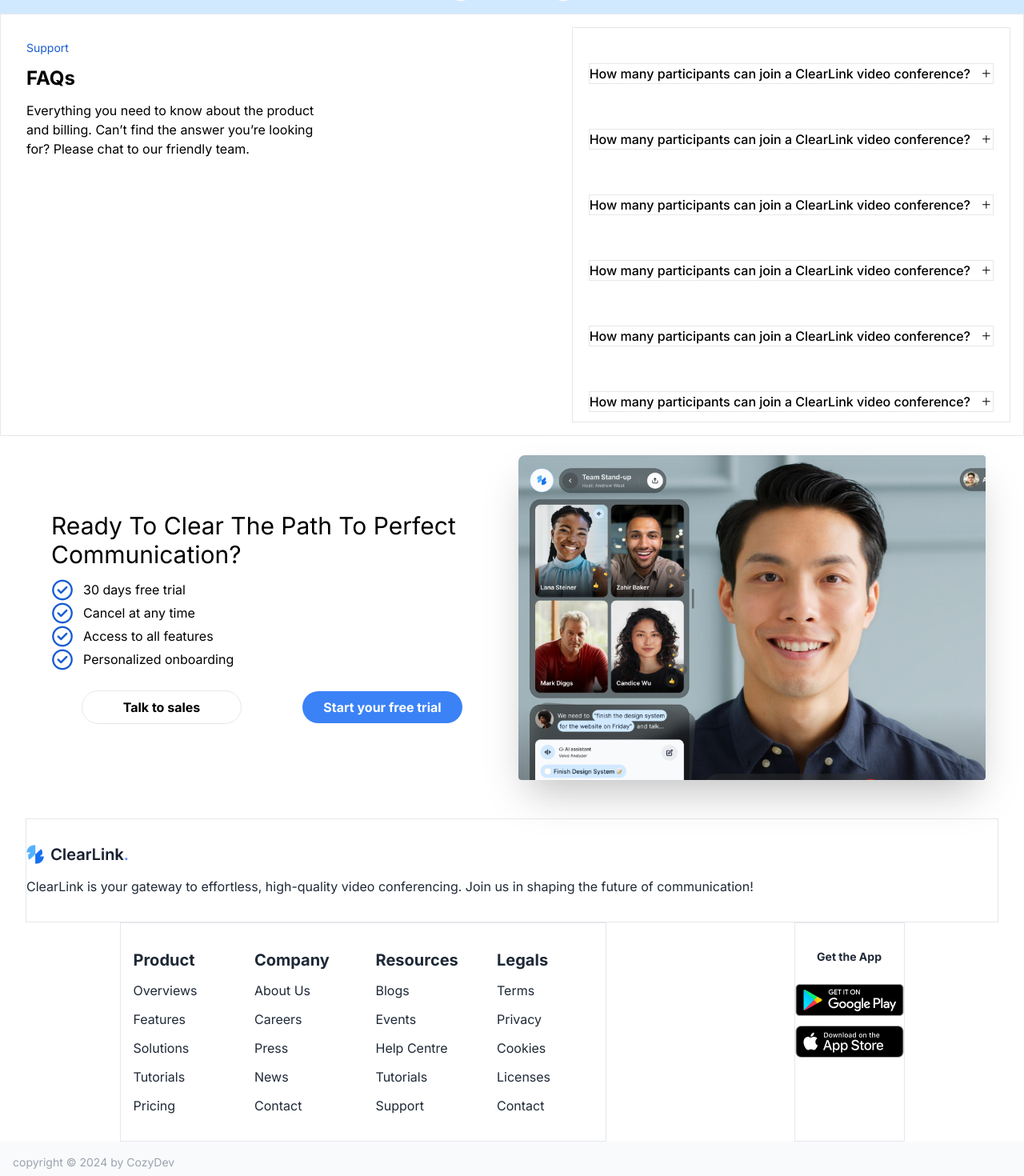
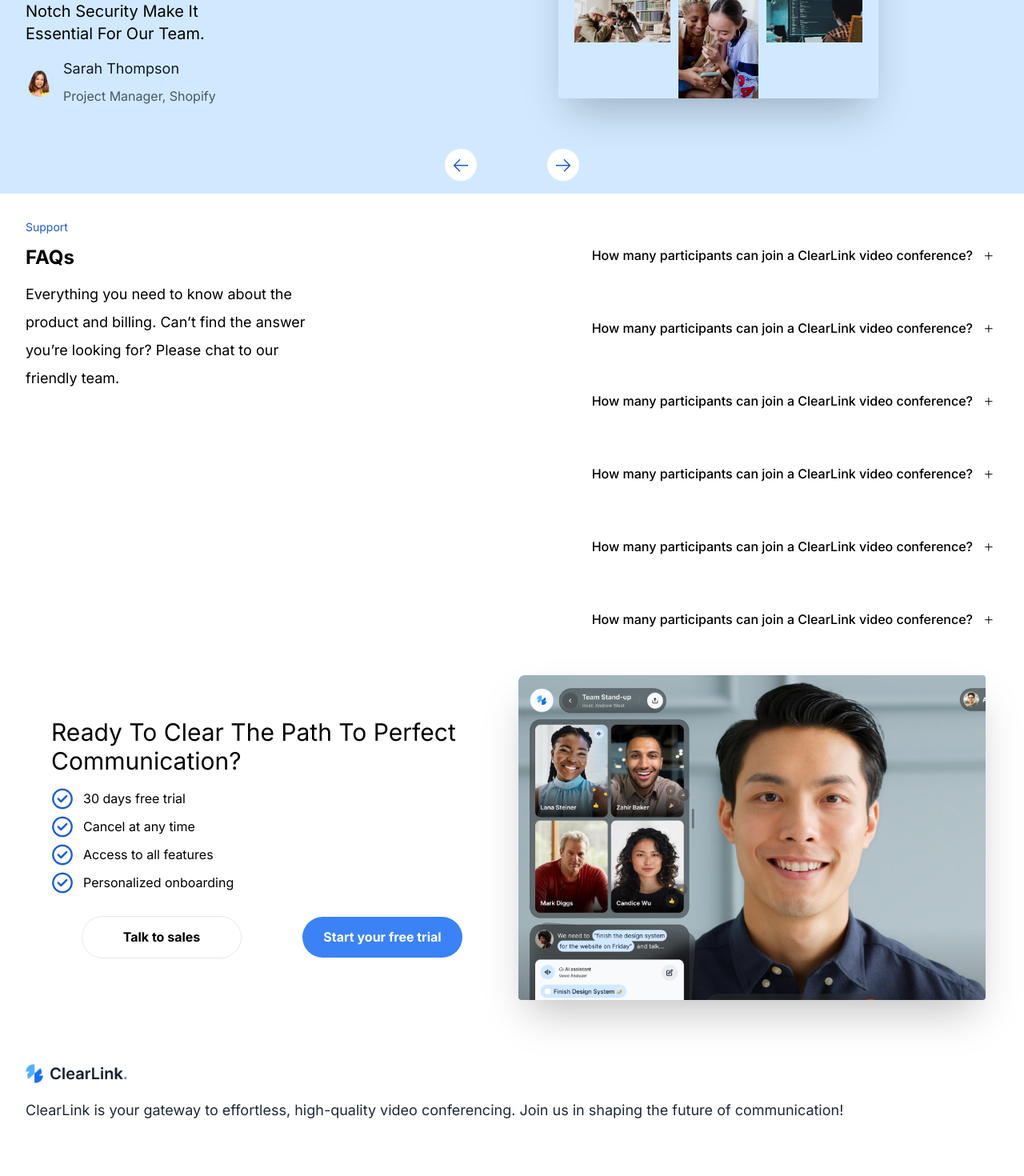
Before and after one commit to Usohps/TalentSync-Assesment, a Next.js app: page / in a window 1280 px wide. Shown: the part 1580-3050 px from the top of the page at 80% size. Built offline with nearby package versions, Linux system fonts and the light colour scheme.

Commit message:
new update

```diff
--- a/src/app/globals.css
+++ b/src/app/globals.css
@@ -8,7 +8,10 @@
   }
 }
 body{
-  line-height: 35x;
+  line-height: 35px;
+}
+p{
+  font-size: large;
 }
 @layer components{
   .hero {
--- a/src/components/Accordion/Accordion.jsx
+++ b/src/components/Accordion/Accordion.jsx
@@ -14,7 +14,7 @@ function AccordionCard({ title, content}) {
         <div className="grid divide-y divide-neutral-200 max-w-xl mx-auto mt-8">
           <div onClick={toggle} className="py-3 max-w-400px">
             <details className="group">
-              <summary className=" border space-x-3 flex justify-between items-center font-medium cursor-pointer list-none">
+              <summary className="  space-x-3 flex justify-between items-center font-medium cursor-pointer list-none">
                 <span>{title}</span>
                 <span className="transition group-open:rotate-180">
                   {!isOpen ? <GoPlus /> : <FiMinus />}
--- a/src/components/Accordion/index.jsx
+++ b/src/components/Accordion/index.jsx
@@ -8,7 +8,7 @@ function AccordionItem() {
 
   //template with stlyes below
   return (
-    <div className="flex flex-col items-center border  md:min-w-[500px]">
+    <div className="flex flex-col items-center md:min-w-[500px]">
       {datas &&
         datas.map((data, index) => {
           return <AccordionCard key={index} title={data.title} content={data.content} />;
--- a/src/components/Banner/Banner.jsx
+++ b/src/components/Banner/Banner.jsx
@@ -32,7 +32,7 @@ function Banner() {
       >
         <div className="md:container pt-20 border border-red-200 md:m-auto space-y-4">
           <div className=" grid grid-cols-1 lg:grid-cols-2  items-center">
-            <div data-aos="zoom-in" className="p-2 border space-y-3">
+            <div data-aos="zoom-in" className="p-2  border space-y-3">
               <h1
                 data-aos="fade-up"
                 data-aos-delay="300"
@@ -73,7 +73,7 @@ function Banner() {
                 </div>
               </div>
             </div>
-            <div className="w-full flex justify-center items-center">
+            <div className="w-full flex md:justify-center md:items-center">
               <Image
                 data-aos="zoom-in"
                 src={banner_img}
@@ -235,7 +235,7 @@ function Banner() {
                 </div>
               </div>
             </div>
-            <div className="w-full border md:w-[500px] flex justify-center items-center">
+            <div className="w-full md:w-[500px] flex justify-center items-center">
               <Image
                 data-aos="zoom-in"
                 src={group_img}
@@ -255,7 +255,7 @@ function Banner() {
         </div>
       </div>
       {/* Accordion Section */}
-      <section className=" w-full md:container md:m-auto gap-6 p-4 border flex lg:flex-row flex-col justify-between">
+      <section className=" w-full md:container md:m-auto gap-6 p-4 flex lg:flex-row flex-col justify-between">
         <div className="p-4 max-w-[400px] space-y-3 ">
           <p className="text-[#175CD3] text-sm">Support</p>
           <h1 className="text-2xl font-bold">FAQs</h1>
--- a/src/components/Footer/Footer.jsx
+++ b/src/components/Footer/Footer.jsx
@@ -9,7 +9,7 @@ function Footer() {
       <section className="max-w-[1500px] mx-auto px-4 text-white">
         <div className=" px-4 flex flex-col justify-around md:flex-wrap flex-nowrap lg:flex-row ">
           {/* first col */}
-          <div className="py-8   space-y-4 md:8/12 w-full border ">
+          <div className="py-8   space-y-4 md:8/12 w-full ">
             <Image src={Logo} alt="logo" className="w-24 md:w-32" />
             <p className="text-gray-800">
               ClearLink is your gateway to effortless, high-quality video
@@ -17,7 +17,7 @@ function Footer() {
             </p>
           </div>
           {/* second col */}
-          <div className="border  text-gray-800 w-full lg:w-6/12 flex flex-wrap md:flex-nowrap md:flex-row  justify-between">
+          <div className=" text-gray-800 w-full lg:w-6/12 flex flex-wrap md:flex-nowrap md:flex-row  justify-between">
             <div className="w-1/2 md:w-full">
               <div className="py-8 px-4 ">
                 <h1 className="text-xl font-bold mb-3">Product</h1>
@@ -108,7 +108,7 @@ function Footer() {
             </div>
 
           </div>
-            <div className="text-gray-800  border">
+            <div className="text-gray-800 ">
               <div className="py-8 space-y-3 flex-col flex items-center">
                 <h1 className=" text-sm font-bold mb-3 text-center md:text-left">
                   Get the App
--- a/src/components/Navbar.jsx
+++ b/src/components/Navbar.jsx
@@ -91,7 +91,7 @@ function Navbar() {
       </div>
     {
           navbar && (
-            <div className="lg:hidden w-[80%] absolute top-0 right-0 min-h-screen  backdrop-blur-sm  border border-red-500">
+            <div className="lg:hidden w-[80%] absolute top-0 right-0 min-h-screen bg-slate-100 animation backdrop-blur-sm  border border-red-500">
               <div >
 
               </div>
--- a/tailwind.config.js
+++ b/tailwind.config.js
@@ -6,6 +6,9 @@ module.exports = {
     "./src/app/**/*.{js,ts,jsx,tsx,mdx}",
   ],
   theme: {
+    fontFamily: {
+      sans:["Nunito","sans-serif"],
+    },
     extend: {
       backgroundImage: {
         "gradient-radial": "radial-gradient(var(--tw-gradient-stops))",
```
